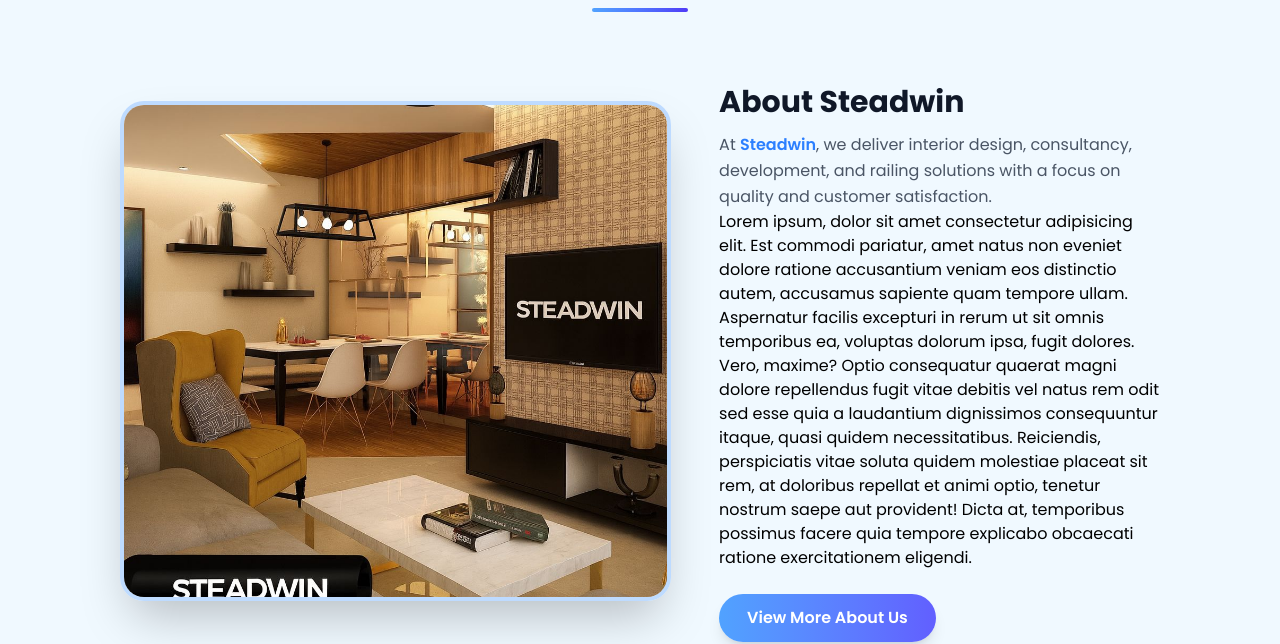
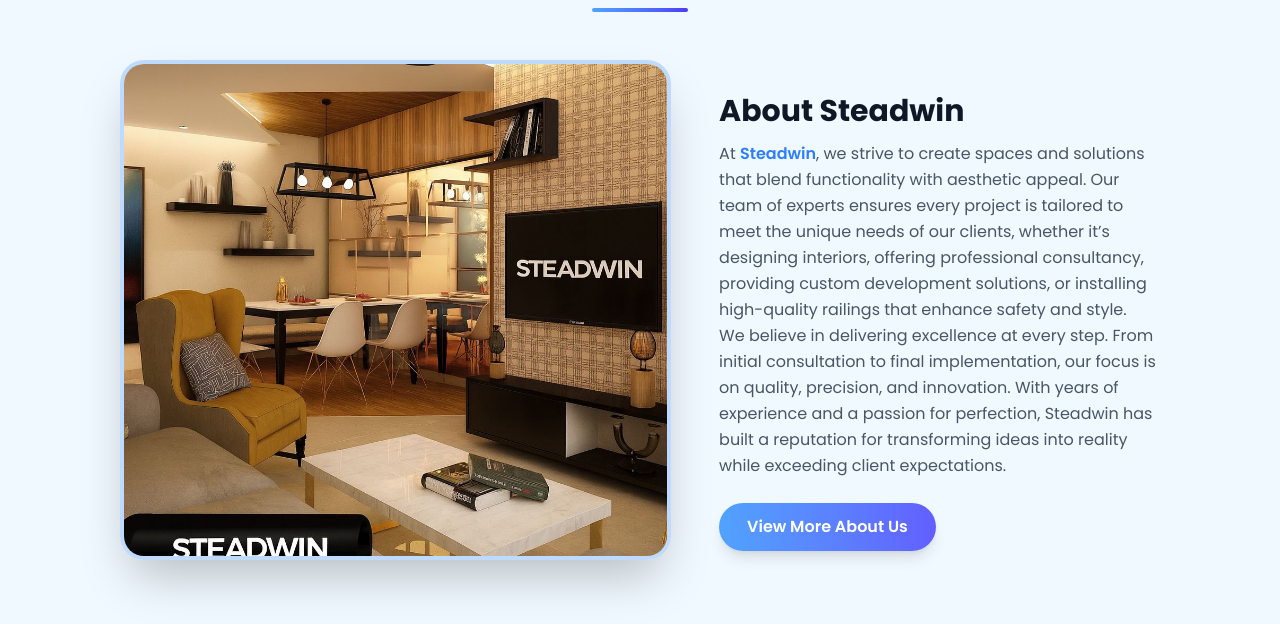
Before and after one commit to Ritik3615/Steadwin-Interior, a React (Vite) app: page / in a window 1280 px wide. Shown: the part 900-1544 px from the top of the page. Built offline with nearby package versions, Linux system fonts and the light colour scheme.

Commit message:
commit of data

```diff
--- a/src/Pages/AboutHome/AboutHome.jsx
+++ b/src/Pages/AboutHome/AboutHome.jsx
@@ -2,7 +2,7 @@
 import { Link } from "react-router-dom";
 import { motion, AnimatePresence } from "framer-motion";
 
-const slide = [{ img: "/img1.jpg" },];
+const slide = [{ img: "/img1.jpg" }];
 
 function AboutHome() {
   const desc = [
@@ -79,7 +79,6 @@
         >
           {/* Services list */}
 
-
           {/* About Section */}
           <div className="text-left mt-4 md:mt-6">
             <h2 className="text-2xl md:text-3xl font-bold text-gray-900 mb-2 md:mb-3">
@@ -87,10 +86,21 @@
             </h2>
             <p className="text-gray-600 leading-relaxed text-sm md:text-base">
               At <span className="font-semibold text-blue-500">Steadwin</span>,
-              we deliver interior design, consultancy, development, and railing
-              solutions with a focus on quality and customer satisfaction.
+              we strive to create spaces and solutions that blend functionality
+              with aesthetic appeal. Our team of experts ensures every project
+              is tailored to meet the unique needs of our clients, whether it’s
+              designing interiors, offering professional consultancy, providing
+              custom development solutions, or installing high-quality railings
+              that enhance safety and style.
             </p>
-            <p>Lorem ipsum, dolor sit amet consectetur adipisicing elit. Est commodi pariatur, amet natus non eveniet dolore ratione accusantium veniam eos distinctio autem, accusamus sapiente quam tempore ullam. Aspernatur facilis excepturi in rerum ut sit omnis temporibus ea, voluptas dolorum ipsa, fugit dolores. Vero, maxime? Optio consequatur quaerat magni dolore repellendus fugit vitae debitis vel natus rem odit sed esse quia a laudantium dignissimos consequuntur itaque, quasi quidem necessitatibus. Reiciendis, perspiciatis vitae soluta quidem molestiae placeat sit rem, at doloribus repellat et animi optio, tenetur nostrum saepe aut provident! Dicta at, temporibus possimus facere quia tempore explicabo obcaecati ratione exercitationem eligendi.</p>
+            <p className="text-gray-600 leading-relaxed text-sm md:text-base">
+              We believe in delivering excellence at every step. From initial
+              consultation to final implementation, our focus is on quality,
+              precision, and innovation. With years of experience and a passion
+              for perfection, Steadwin has built a reputation for transforming
+              ideas into reality while exceeding client expectations.
+            </p>
+
             <Link to="/About">
               <motion.button
                 whileHover={{
```
